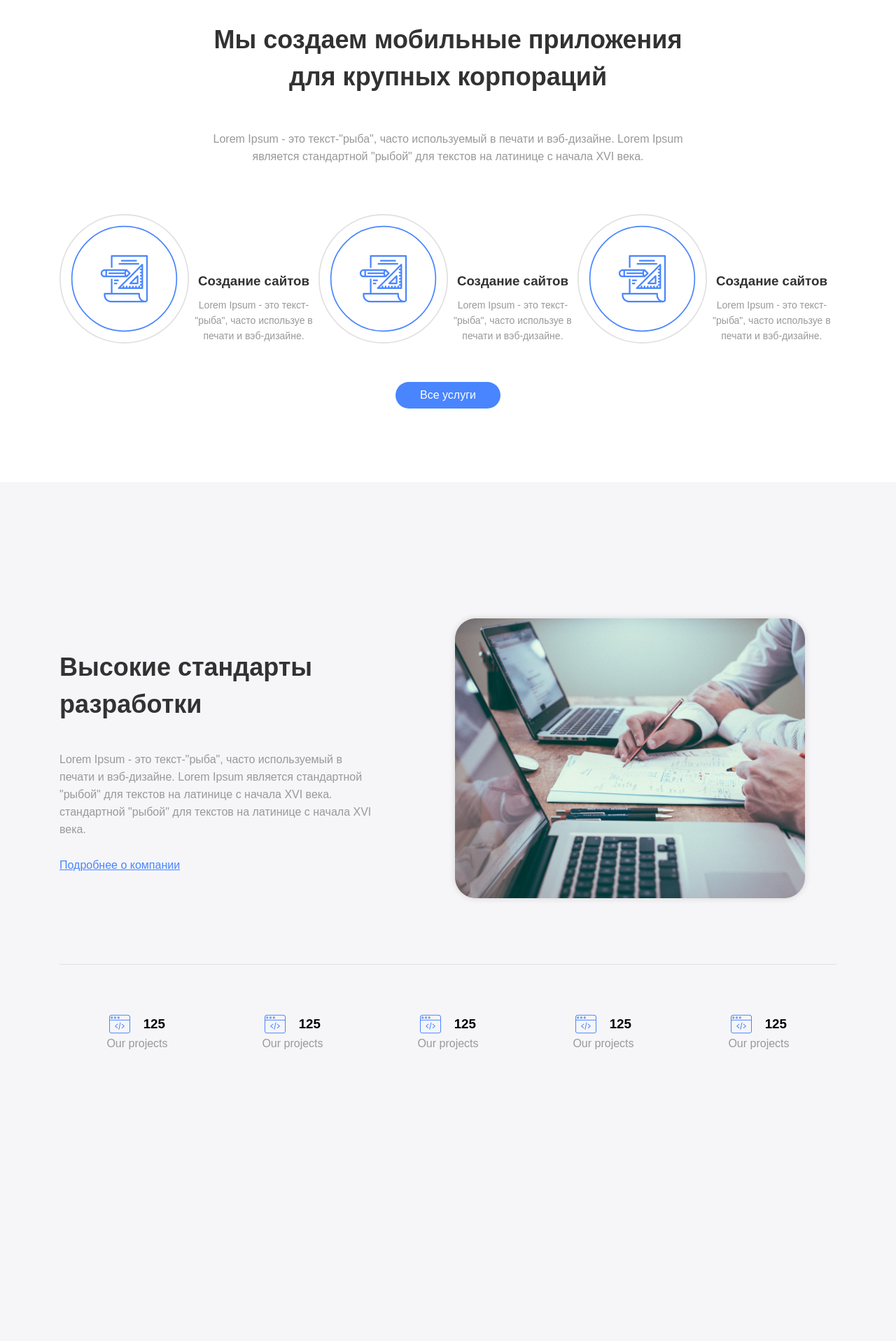
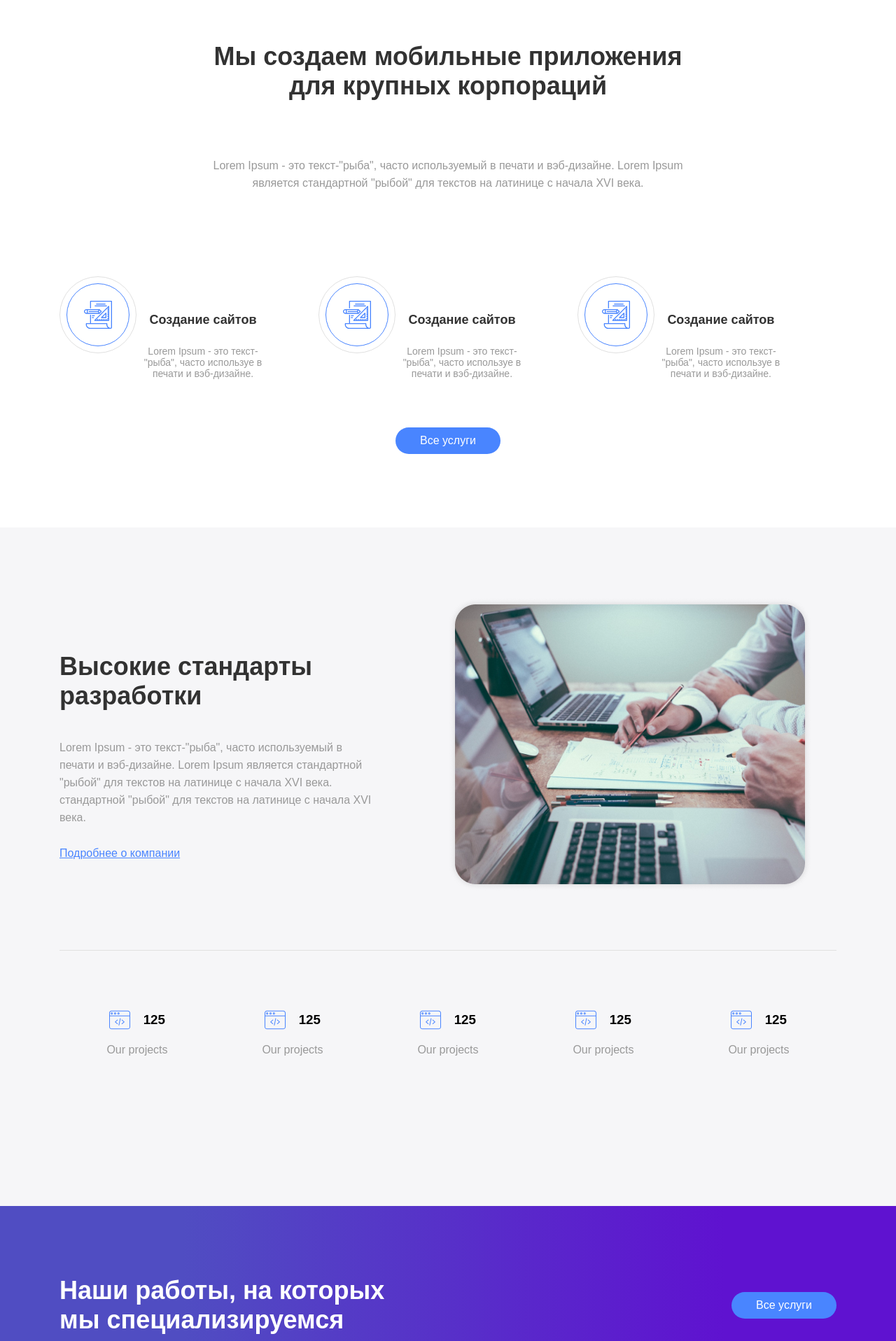
Before and after one commit to Bekjan555/IT-Studio, a React (Create React App) app: page / in a window 1280 px wide. Shown: the part 880-2797 px from the top of the page at 70% size. Before the commit the page ends 2539 px from the top, so only its background shows below. Built offline with nearby package versions, Linux system fonts and the light colour scheme; the HTML template or start-up script is replaced by a standard one.

Commit message:
completed the section "specialization"

```diff
--- a/src/components/services/_style.scss
+++ b/src/components/services/_style.scss
@@ -10,7 +10,6 @@
     }
     &__description {
         padding: 50px 0 70px 0;
-        line-height: 25px;
         color: $color-gray;
     }
     &__btn {
@@ -20,17 +19,16 @@
 .column {
     &__text {
         flex-direction: column;
-    justify-content: flex-end;
-    max-width: 190px;
-    padding-top: 85px;
-    box-sizing: border-box;
+        justify-content: flex-end;
+        max-width: 190px;
+        padding-top: 85px;
+        box-sizing: border-box;
     }
     &__title {
         margin-bottom: 12px;
-        @include font(18, 600, $color-black)
+        @include font(18px, 600, $color-black);
     }
     &__description {
         @include font(14px, 400, $color-gray);
-        line-height:22px;
     }
 }
--- a/src/components/services/index.jsx
+++ b/src/components/services/index.jsx
@@ -17,7 +17,7 @@ const Services = () => {
             </p>
           </div>
           <div className="services__row row">
-            <div className="services__columns column flex col-4">
+            <div className="services__columns row column flex col-4">
               <img src={servicesImg} alt="" />
               <div className="column__text flex">
                 <h3 className="column__title">Создание сайтов</h3>
@@ -27,7 +27,7 @@ const Services = () => {
                 </p>
               </div>
             </div>
-            <div className="services__columns column flex col-4">
+            <div className="services__columns row column flex col-4">
               <img src={servicesImg} alt="" />
               <div className="column__text flex">
                 <h3 className="column__title">Создание сайтов</h3>
@@ -37,7 +37,7 @@ const Services = () => {
                 </p>
               </div>
             </div>
-            <div className="services__columns column flex col-4">
+            <div className="services__columns row column flex col-4">
               <img src={servicesImg} alt="" />
               <div className="column__text flex">
                 <h3 className="column__title">Создание сайтов</h3>
--- a/src/components/specialization/_style.scss
+++ b/src/components/specialization/_style.scss
@@ -1,4 +1,28 @@
 .specialization {
-    background-color: $color-black;
-
+    background: linear-gradient(90deg, #504DC2 20.44%, #5F12D0 80.91%), #C4C4C4;
+    height: 490px;
+    &__content {
+        padding-bottom: 85px;
+    }
+    &__top {
+        justify-content: space-between;
+        align-items: center;
+        padding: 100px 0 70px 0 ;
+    }
+    &__title {
+        color: $color-white;
+        max-width:  470px;
+        margin: 0;
+    }
+    &__link {
+        margin-top: 30px;
+    }
+    &__row {
+        justify-content: space-between;
+        border-bottom: 1px solid $color-lightGray;
+        padding-bottom: 85px;
+    }
+    &__column {
+        max-width: 350px;
+    }
 }
--- a/src/components/specialization/index.jsx
+++ b/src/components/specialization/index.jsx
@@ -1,11 +1,65 @@
-import React from 'react'
+import React from "react";
+import specializationImg from "../../assets/specialization.png";
 
 const Specialization = () => {
-    return (
-        <section className="specialization">
-
-        </section>
-    )
-}
+  return (
+    <section className="specialization">
+      <div className="container">
+        <div className="specialization__content">
+          <div className="specialization__top row">
+            <h2 className="specialization__title title">
+              Наши работы, на которых мы специализируемся
+            </h2>
+            <a className="specialization__btn btn">Все услуги</a>
+          </div>
+          <div className="specialization__row row">
+            <div className="specialization__column">
+              <img src={specializationImg} alt="" />
+              <h3 className="specialization__subtitle">
+                <span>01.</span>Исследование и упаковка
+              </h3>
+              <p className="specialization_description description">
+                Lorem Ipsum - это текст-"рыба", часто используемый в печати и
+                вэб-дизайне. Lorem Ipsum является стандартной "рыбой" для
+                текстов на латинице с начала XVI века.
+              </p>
+              <a href="#" className="specialization__link link">
+                Подробнее
+              </a>
+            </div>
+            <div className="specialization__column">
+              <img src={specializationImg} alt="" />
+              <h3 className="specialization__subtitle">
+                <span>01.</span>Исследование и упаковка
+              </h3>
+              <p className="specialization_description description">
+                Lorem Ipsum - это текст-"рыба", часто используемый в печати и
+                вэб-дизайне. Lorem Ipsum является стандартной "рыбой" для
+                текстов на латинице с начала XVI века.
+              </p>
+              <a href="#" className="specialization__link link">
+                Подробнее
+              </a>
+            </div>
+            <div className="specialization__column">
+              <img src={specializationImg} alt="" />
+              <h3 className="specialization__subtitle">
+                <span>01.</span>Исследование и упаковка
+              </h3>
+              <p className="specialization_description description">
+                Lorem Ipsum - это текст-"рыба", часто используемый в печати и
+                вэб-дизайне. Lorem Ipsum является стандартной "рыбой" для
+                текстов на латинице с начала XVI века.
+              </p>
+              <a href="#" className="specialization__link link">
+                Подробнее
+              </a>
+            </div>
+          </div>
+        </div>
+      </div>
+    </section>
+  );
+};
 
 export default Specialization;
--- a/src/components/standards/_style.scss
+++ b/src/components/standards/_style.scss
@@ -1,7 +1,6 @@
 .standards {
     padding: 100px 0 70px 0;
     height: 100vh;
-    align-items: center;
 
     &__main {
         align-items: center;
--- a/src/components/standards/index.jsx
+++ b/src/components/standards/index.jsx
@@ -4,9 +4,9 @@ import img2 from "../../assets/standardsImg-2.svg";
 
 const Standards = () => {
   return (
-    <section className="standards flex">
+    <section className="standards">
       <div className="container">
-        <div className="standards__main row flex">
+        <div className="standards__main row">
           <div className="col-5">
             <h2 className="standards__title title">
               Высокие стандарты разработки
--- a/src/scss/_base.scss
+++ b/src/scss/_base.scss
@@ -9,16 +9,15 @@ body {
 	background-color: #F6F6F8;
 }
 
-h1,
-h2,
-h3,
-h4,
-h5,
-h6,
-p {
-	margin: 0;
-	display: inline-block;
-}
+// h1,
+// h2,
+// h3,
+// h4,
+// h5,
+// h6,
+// p {
+// 	margin: 0;
+// }
 
 ul {
 	padding: 0;
--- a/src/scss/_components.scss
+++ b/src/scss/_components.scss
@@ -16,12 +16,12 @@
 }
 .title {
 	@include font(36px, 700, $color-black);
-	line-height: 53px;
 }
 
 .description {
 	@include font (16px, 400, $color-gray);
 	line-height: 25px;
+	margin: 0;
 }
 
 .link {
```
Also changed, not shown: src/assets/specialization.png (added).
